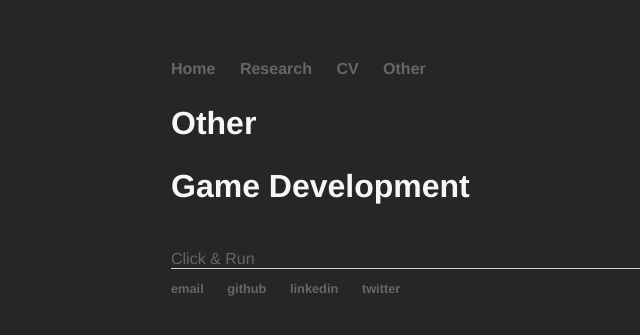
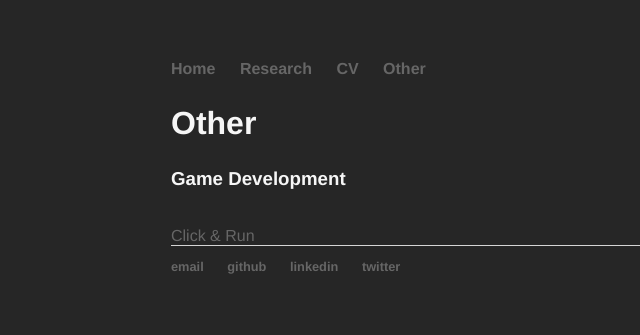
Before and after one commit to clemlal/clemlal.github.io, a Jekyll site: the page built from other/index.html, in a window 1280 px wide. Shown: the top 335 px of the page, without its empty margins (21-661 px from the left). Built offline with Jekyll 4.4.1, drawn with Linux system fonts in a browser that asks for light colours.

Commit message:
Precise informations given

```diff
--- a/other/index.html
+++ b/other/index.html
@@ -4,7 +4,7 @@ title: Other
 ---
 <h2> Other </h2>
 
-<h2> Game Development </h2>
+<h3> Game Development </h3>
 <br/>
 <a target="_blank" href="https://github.com/Zefjo/MPRI-SE-Click-Run">Click & Run</a>
 <br/>
```
